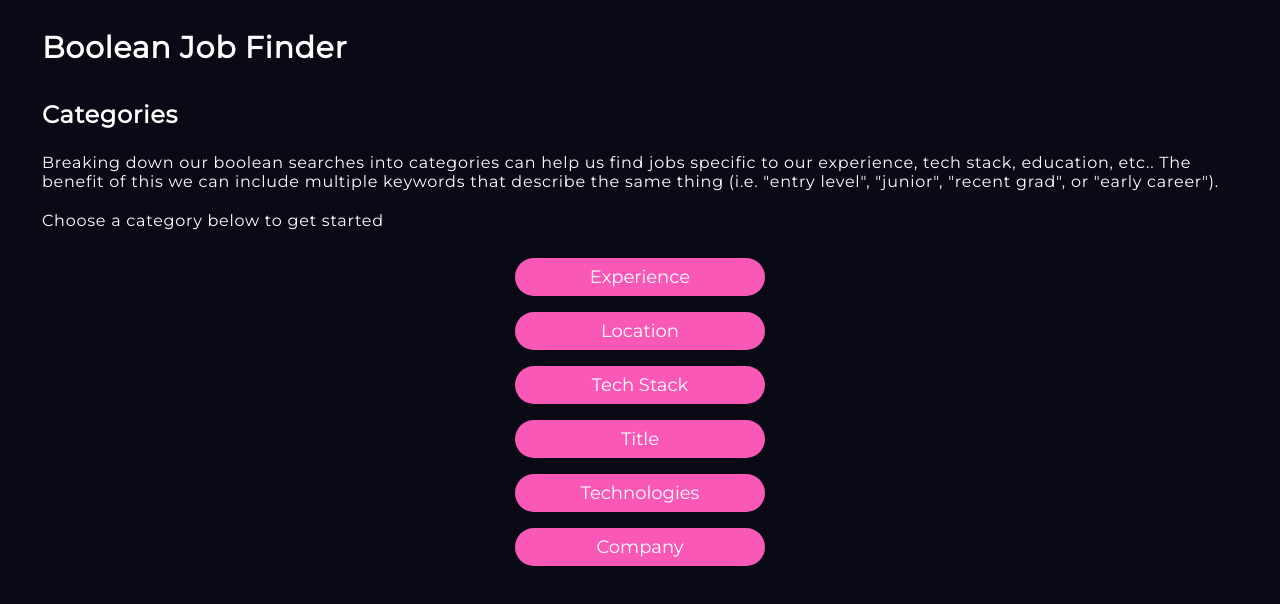
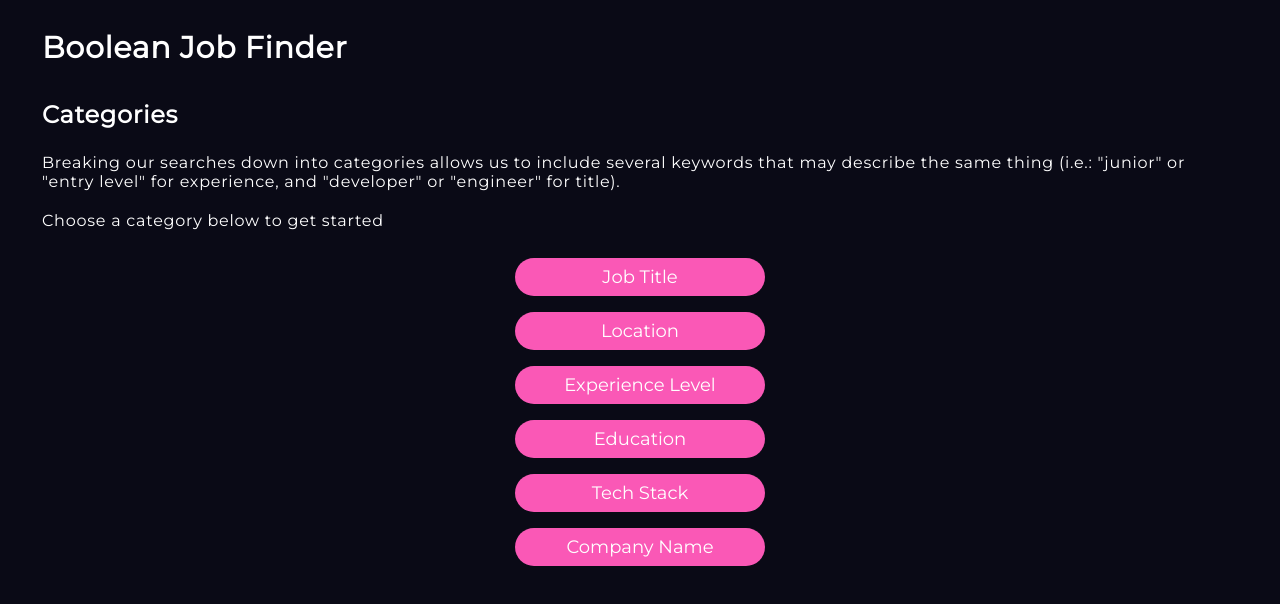
Before and after one commit to Rthompson2548/boolean-job-searcher, a React (Create React App) app: page / in a window 1280 px wide. Both pictures are taken after a click on the button "Start finding jobs". Shown: the top 604 px of the page. Built offline with nearby package versions, Linux system fonts and the light colour scheme.

Commit message:
updated app.js

```diff
--- a/src/App.js
+++ b/src/App.js
@@ -6,12 +6,12 @@ import React, { useState, useEffect, useRef } from "react";
 
 export default function App() {
   let searchCategories = [
-    "Experience",
+    "Job Title",
     "Location",
+    "Experience Level",
+    "Education",
     "Tech Stack",
-    "Title",
-    "Technologies",
-    "Company"
+    "Company Name",
   ];
 
 let defaultCategories = [
@@ -202,7 +202,9 @@ const handleConfirmFinished = () => {
 
           <div className="what-why-info">
             <h2>Categories</h2>
-            <p>Breaking down our boolean searches into categories can help us find jobs specific to our experience, tech stack, education, etc.. The benefit of this we can include multiple keywords that describe the same thing (i.e. "entry level", "junior", "recent grad", or "early career").</p>
+            <p>
+              Breaking our searches down into categories allows us to include several keywords that may describe the same thing (i.e.: "junior" or "entry level" for experience, and "developer" or "engineer" for title).
+            </p>
             <p>Choose a category below to get started</p>
           </div>
 
@@ -259,8 +261,8 @@ const handleConfirmFinished = () => {
       {
   showForm === true && (
     <div className="keyword-form">
-      <div>
-        <h1>{category}</h1>
+      <div className="what-why-info">
+        <h2>{category}</h2>
         <div>
           <label>Enter 1 or more keywords</label>
           <input
@@ -293,20 +295,20 @@ const handleConfirmFinished = () => {
       {showForm === true && (
         <div>
           <button className="continue-btn" onClick={handleSubmitCategoryWords}>
-            Continue
+            Next category
           </button>
         </div>
       )}
 
       {showNewCategoryButton === true && (
         <div className="what-why-info">
-              <h2>It's time to starting finding jobs tailored to you</h2>
-              <h4>
-                Boolean searches used by recruiters to identify candidates that meet job criteria.
-              </h4>
+              <h2>It's time to starting finding jobs tailored to you.</h2>
+              <p>
+                Boolean searches are a method used by recruiters to filter through applicants and identify top candidates.
+              </p>
 
-              <h4>Just as boolean searches help recruiters, candidates can use them to filter out jobs that aren't a good fit. It's time for those of us on the job hunt to start utilizing their tools to our own advantage to find jobs that fit our needs.
-            </h4>
+          <p>Just as recruiters use search booleans to find applicants that fit the job description, job seekers can use them to narrow down search results to find posts that meet their needs.
+          </p>
 
           <button className="start-btn" onClick={handleNewCategory}>
               {addCategoryBtnText}
```
